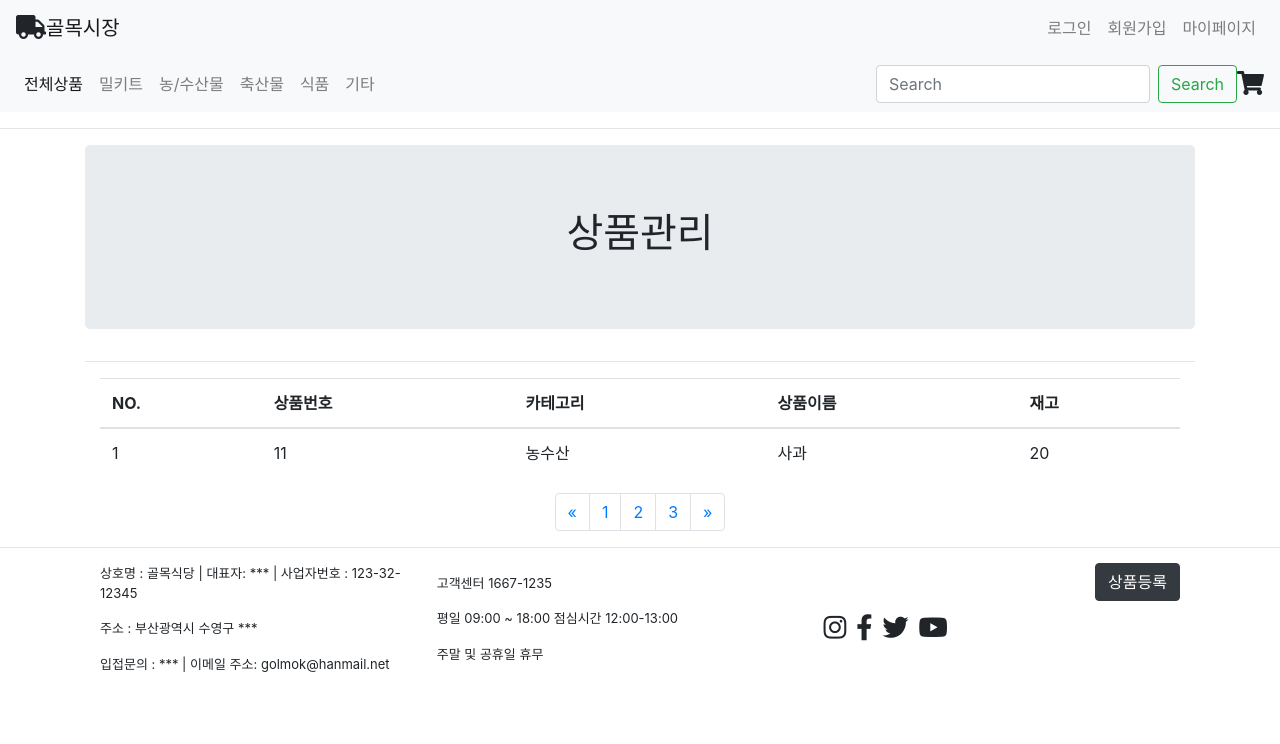
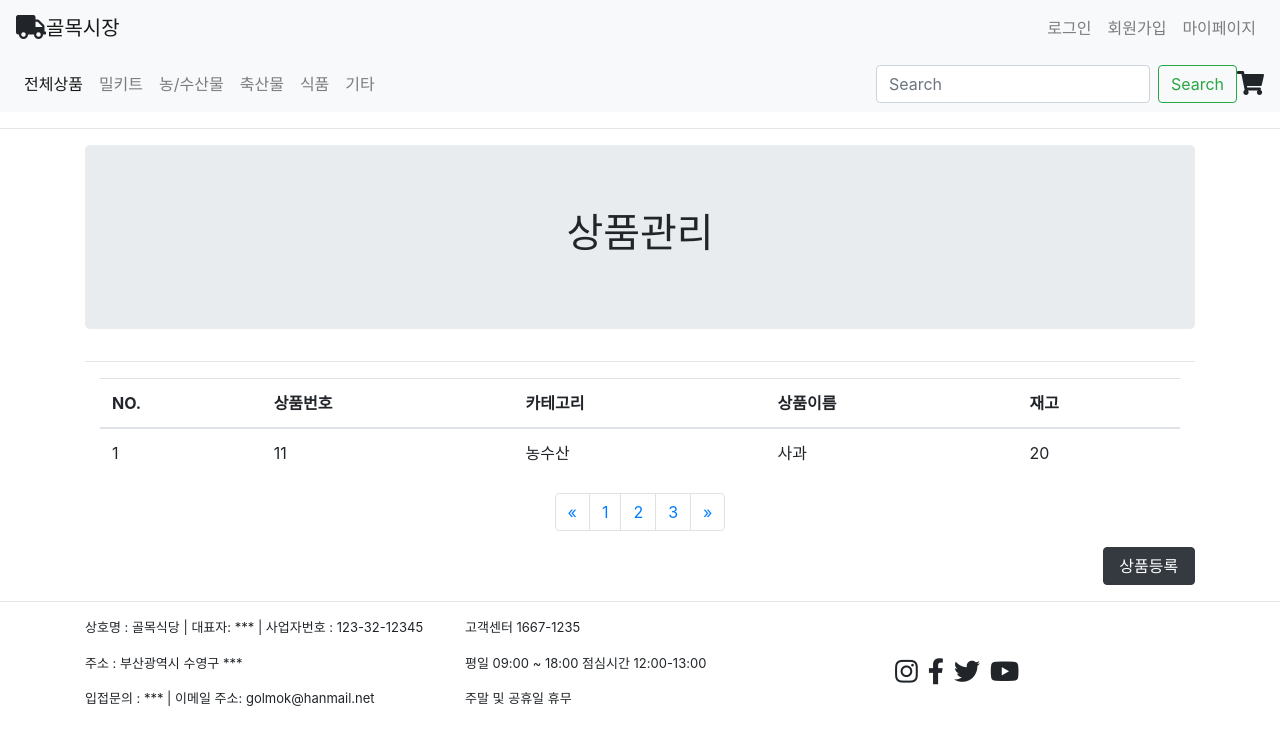
Before and after one commit to sde3300/alley_market, a Vue app in the folder src/amui/: page /#/adminProduct in a window 1280 px wide. Shown: the top 744 px of the page. Built offline with nearby package versions, Linux system fonts and the light colour scheme.

Commit message:
admin관련 수정

```diff
--- a/src/amui/src/components/Footer.vue
+++ b/src/amui/src/components/Footer.vue
@@ -57,8 +57,9 @@ export default {
 <style scoped>
 .footer {
     font-size: 13px;
+
+
 }
-
 
 ul li {
     list-style-type: none;
@@ -66,5 +67,4 @@ ul li {
     margin-left: 10px;
     }
 
-
 </style>
--- a/src/amui/src/views/AdminNotice.vue
+++ b/src/amui/src/views/AdminNotice.vue
@@ -45,7 +45,10 @@
                 </ul>
             </nav>
 
-            <button type="button" class="btn btn-dark float-right my-3" v-on:click="noticeInsert">글쓰기</button>
+            <!-- 버튼 -->
+            <div class="row">
+                    <button type="button" class="btn btn-dark col-sm-1 ml-auto" id="btnmodi">글쓰기</button>
+            </div>
 
         </div>
     </div>
--- a/src/amui/src/views/AdminProduct.vue
+++ b/src/amui/src/views/AdminProduct.vue
@@ -46,7 +46,10 @@
                 </ul>
             </nav>
 
-            <button type="button" class="btn btn-dark float-right my-3" v-on:click="ProductInsert">상품등록</button>
+            <!-- 버튼 -->
+            <div class="row">
+                    <button type="button" class="btn btn-dark col-sm-1 ml-auto" id="btnmodi">상품등록</button>
+            </div>
 
         </div>
     </div>
--- a/src/amui/src/views/AdminQna.vue
+++ b/src/amui/src/views/AdminQna.vue
@@ -49,8 +49,6 @@
                 </ul>
             </nav>
 
-            <button type="button" class="btn btn-dark float-right my-3" v-on:click="ProductInsert">상품등록</button>
-
         </div>
     </div>
 </template>
--- a/src/amui/src/views/CusManagement.vue
+++ b/src/amui/src/views/CusManagement.vue
@@ -52,8 +52,6 @@
                 </ul>
             </nav>
 
-            <button type="button" class="btn btn-dark float-right my-3" v-on:click="ProductInsert">상품등록</button>
-
         </div>
     </div>
 </template>
```
Also changed, not shown: src/amui/src/App.vue (+1 -10 lines).
